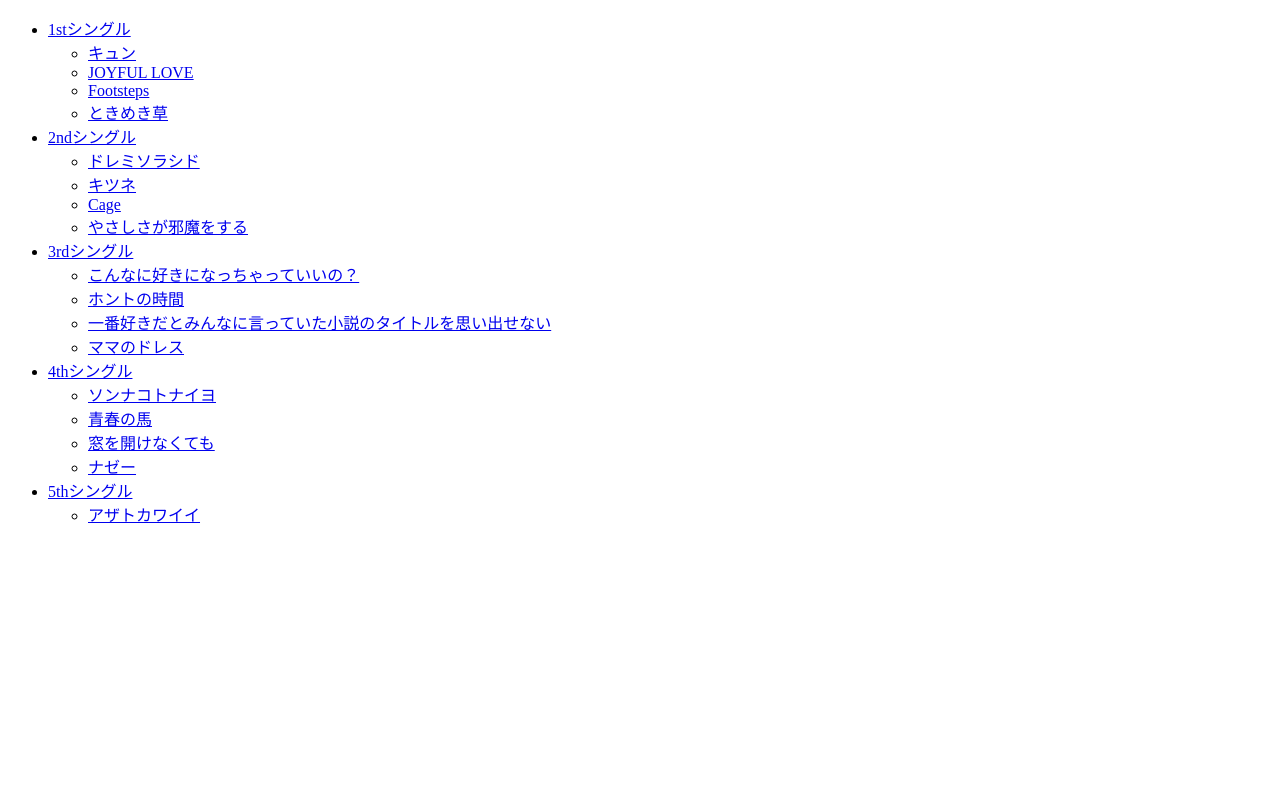
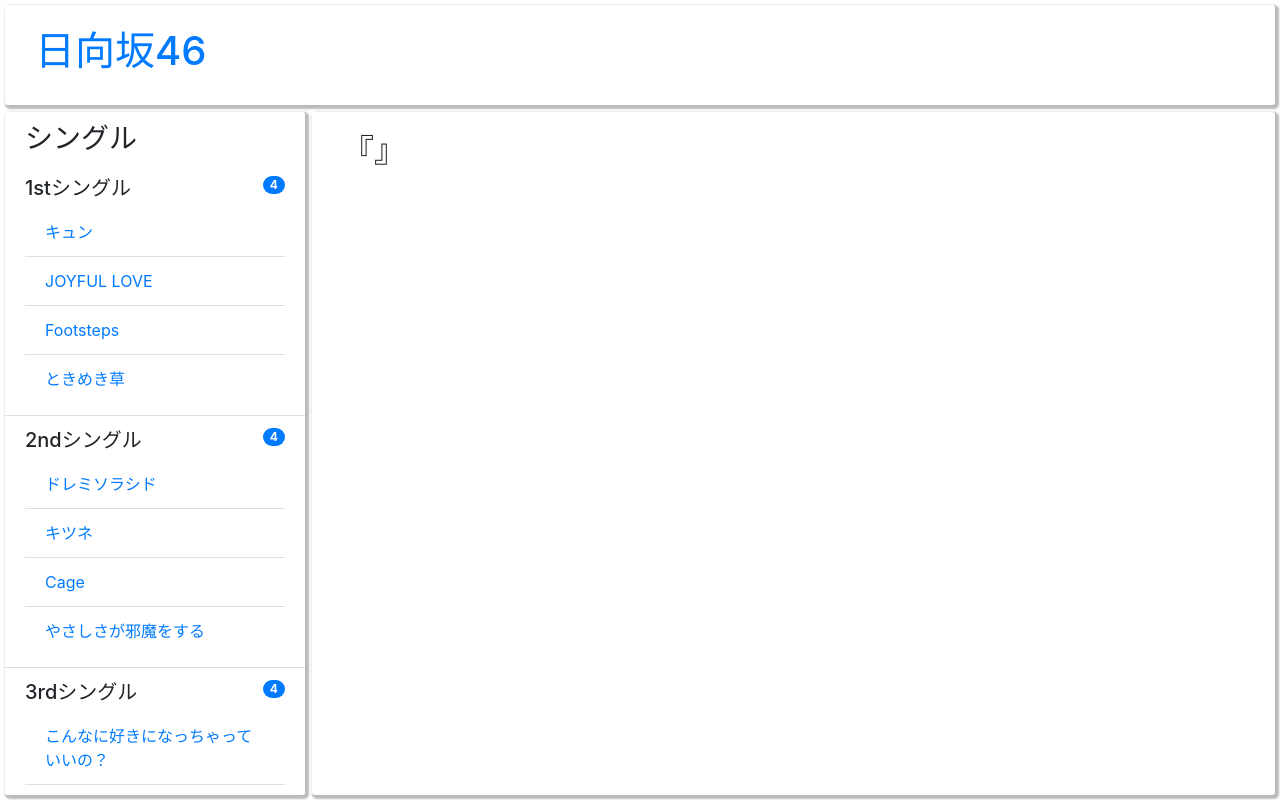
Before and after one commit to naoki-funawatari/hinatazaka-nextjs, a Next.js app: page / in a window 1280 px wide. Built offline with nearby package versions, Linux system fonts and the light colour scheme.

Commit message:
feat: ルーティングがなんとなくわかってきた。

```diff
--- a/components/Header.tsx
+++ b/components/Header.tsx
@@ -1,14 +1,11 @@
 import React, { memo } from "react";
+import Link from "next/link";
 
-type Props = {
-  handleTitleClicked(): void;
-};
-
-const Header = ({ handleTitleClicked }: Props) => {
+const Header = () => {
   return (
     <div className="header">
-      <h1 role="button" onClick={handleTitleClicked}>
-        日向坂46
+      <h1>
+        <Link href="/">日向坂46</Link>
       </h1>
     </div>
   );
--- a/components/Main.tsx
+++ b/components/Main.tsx
@@ -1,10 +1,9 @@
 import React, { memo } from "react";
 import YouTube from "./videos/YouTube";
-import { DisplayParameter } from "../pages/index";
 
-const Main = (props: DisplayParameter) => (
+const Main = () => (
   <div className="main">
-    <YouTube {...props} />
+    <YouTube />
   </div>
 );
 
--- a/components/Navigation.tsx
+++ b/components/Navigation.tsx
@@ -1,24 +1,15 @@
-import React, { memo, Dispatch } from "react";
+import React, { memo } from "react";
 import Single from "./singles/Single";
-import SingleInfo from "./singles/SingleInfo";
-import { DisplayParameter } from "../pages/index";
+import singles from "../data/singles.json";
 
-type Props = {
-  singles: SingleInfo[];
-  setDisplayParameter: Dispatch<DisplayParameter>;
-};
-
-const Navigation = ({ singles, setDisplayParameter }: Props) => (
+const Navigation = () => (
   <div className="nav">
     <h3>シングル</h3>
     <ul className="list-group list-group-flush">
       {[...singles]
         .sort((a, b) => a.singleOrder - b.singleOrder)
         .map((single, singlesIndex) => (
-          <Single
-            key={`single${singlesIndex}`}
-            {...{ single, setDisplayParameter }}
-          />
+          <Single key={`single${singlesIndex}`} {...{ single }} />
         ))}
     </ul>
   </div>
--- a/components/singles/Single.tsx
+++ b/components/singles/Single.tsx
@@ -1,14 +1,12 @@
-import React, { memo, Dispatch } from "react";
+import React, { memo } from "react";
 import Song from "./Song";
 import SingleInfo from "./SingleInfo";
-import { DisplayParameter } from "../../pages/index";
 
 type Props = {
   single: SingleInfo;
-  setDisplayParameter: Dispatch<DisplayParameter>;
 };
 
-const Single = ({ single, setDisplayParameter }: Props) => (
+const Single = ({ single }: Props) => (
   <li className="list-group-item">
     <div>
       <h5>{single.titlePrefix}</h5>
@@ -24,7 +22,7 @@
         .map((song, songIndex) => (
           <Song
             key={`song${songIndex}`}
-            {...{ song, titlePrefix: single.titlePrefix, setDisplayParameter }}
+            {...{ song, titlePrefix: single.titlePrefix }}
           />
         ))}
     </ul>
--- a/components/singles/Song.tsx
+++ b/components/singles/Song.tsx
@@ -1,27 +1,15 @@
-import React, { memo, Dispatch } from "react";
+import React, { memo } from "react";
+import Link from "next/link";
 import SongInfo from "./SongInfo";
-import { DisplayParameter } from "../../pages/index";
-
 type Props = {
   song: SongInfo;
   titlePrefix: string;
-  setDisplayParameter: Dispatch<DisplayParameter>;
 };
 
-const Song = ({ song, titlePrefix, setDisplayParameter }: Props) => {
+const Song = ({ song, titlePrefix }: Props) => {
   return (
-    <li
-      className="list-group-item list-group-item-action"
-      role="button"
-      onClick={() =>
-        setDisplayParameter({
-          titlePrefix: titlePrefix,
-          title: song.title,
-          id: song.id,
-        })
-      }
-    >
-      {song.title}
+    <li className="list-group-item list-group-item-action" role="button">
+      <Link href={`/${titlePrefix}/${song.title}`}>{song.title}</Link>
     </li>
   );
 };
--- a/components/videos/YouTube.tsx
+++ b/components/videos/YouTube.tsx
@@ -1,24 +1,29 @@
 import React, { memo } from "react";
-import { DisplayParameter } from "../../pages/index";
+import { useRouter } from "next/router";
 
-const YouTube = ({ titlePrefix, title, id }: DisplayParameter) => (
+const YouTube = () => {
+  const router = useRouter();
+  const { single, song } = router.query;
+
+  return (
     <>
       <h2 className="song-title">
-      {titlePrefix}『{title}』
+        {single}『{song}』
       </h2>
       <div className="contentWrapper">
-      <iframe
+        {/* <iframe
           className="content"
-        title={`『${title}』`}
+          title={`『${song}』`}
           width="560"
           height="315"
           src={`https://www.youtube.com/embed/${id}`}
           frameBorder="0"
           allow="accelerometer; autoplay; clipboard-write; encrypted-media; gyroscope; picture-in-picture"
           allowFullScreen
-      ></iframe>
+        ></iframe> */}
       </div>
     </>
   );
+};
 
 export default memo(YouTube);
--- a/pages/_app.tsx
+++ b/pages/_app.tsx
@@ -1,9 +1,17 @@
 import type { AppProps } from "next/app";
-// import "../styles/globals.scss";
-// import "../styles/bootstrap/bootstrap.scss";
+import Header from "../components/Header";
+import Navigation from "../components/Navigation";
+import "../styles/globals.scss";
+import "../styles/bootstrap/bootstrap.scss";
 
 function MyApp({ Component, pageProps }: AppProps) {
-  return <Component {...pageProps} />;
+  return (
+    <div className="app">
+      <Header />
+      <Navigation />
+      <Component {...pageProps} />
+    </div>
+  );
 }
 
 export default MyApp;
--- a/pages/index.tsx
+++ b/pages/index.tsx
@@ -1,62 +1,6 @@
 import type { NextPage } from "next";
-import Link from "next/link";
-// import { useState, useCallback, useMemo } from "react";
-import singles from "../data/singles.json";
-// import Header from "../components/Header";
-// import Navigation from "../components/Navigation";
-// import Main from "../components/Main";
+import Main from "../components/Main";
 
-export type DisplayParameter = {
-  titlePrefix: string;
-  title: string;
-  id: string;
-};
-
-const Home: NextPage = () => {
-  return (
-    <ul>
-      {singles.map((single) => (
-        <li key={single.singleOrder}>
-          <Link href={`${single.titlePrefix}`}>{single.titlePrefix}</Link>
-          <ul>
-            {single.songs.map((song) => (
-              <li key={`${single.singleOrder}_${song.songOrder}`}>
-                <Link href={`${single.titlePrefix}/${song.title}`}>
-                  {song.title}
-                </Link>
-                <ul></ul>
-              </li>
-            ))}
-          </ul>
-        </li>
-      ))}
-    </ul>
-  );
-
-  // const single = singles[0];
-  // const song = single.songs[0];
-  // const defaultParameter: DisplayParameter = useMemo(
-  //   () => ({
-  //     titlePrefix: single.titlePrefix,
-  //     title: song.title,
-  //     id: song.id,
-  //   }),
-  //   [single, song]
-  // );
-  // const [displayParameter, setDisplayParameter] =
-  //   useState<DisplayParameter>(defaultParameter);
-  // const handleTitleClicked = useCallback(
-  //   (): void => setDisplayParameter(defaultParameter),
-  //   [setDisplayParameter, defaultParameter]
-  // );
-
-  // return (
-  //   <div className="app">
-  //     <Header {...{ handleTitleClicked }} />
-  //     <Navigation {...{ singles, setDisplayParameter }} />
-  //     <Main {...displayParameter} />
-  //   </div>
-  // );
-};
+const Home: NextPage = () => <Main />;
 
 export default Home;
```
Also changed, not shown: pages/[single]/[song]/index.tsx (+2 -17 lines), pages/[single]/index.tsx (deleted, +0 -20 lines). Lines whose indentation alone changed are shown as unchanged.
